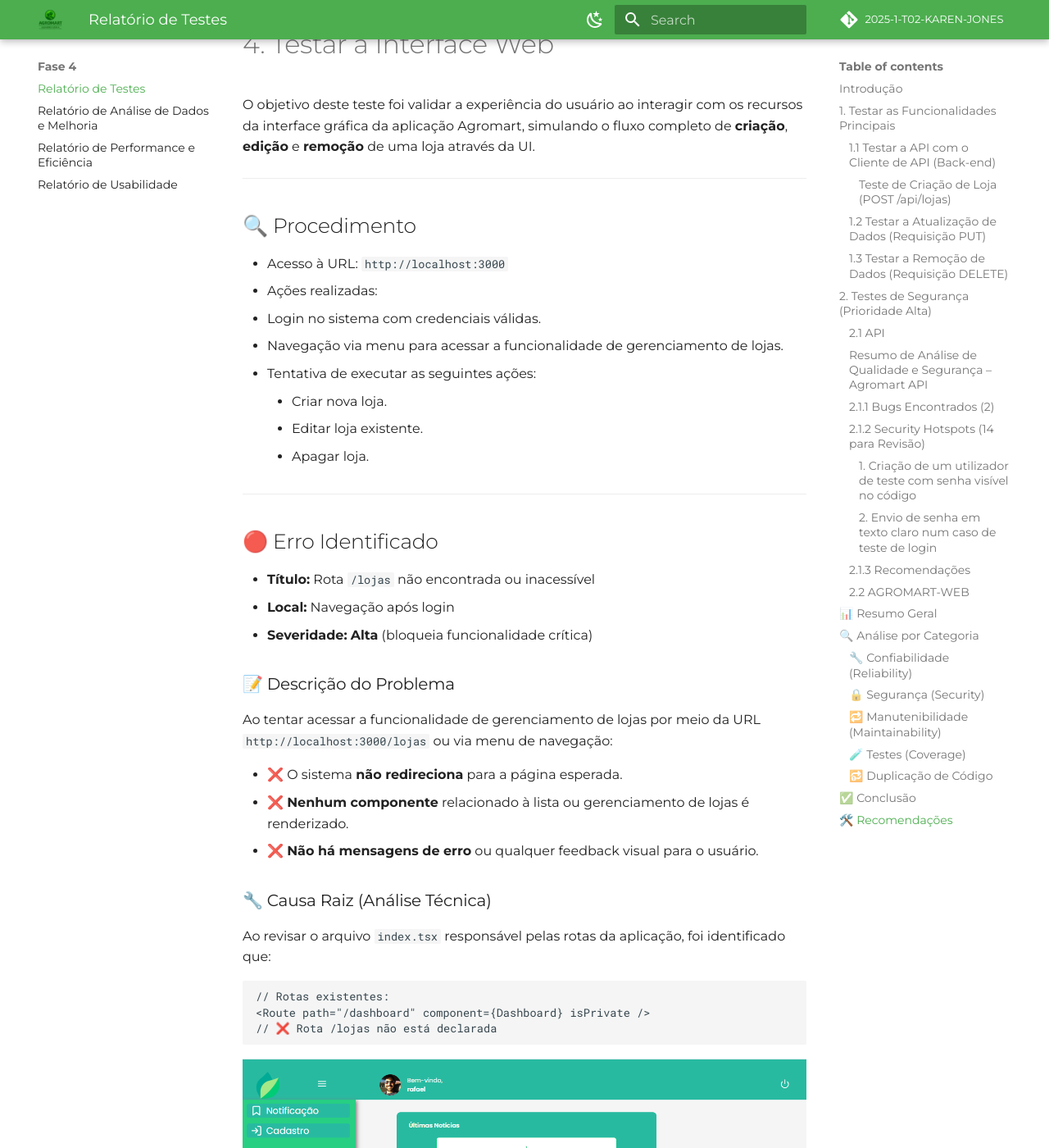
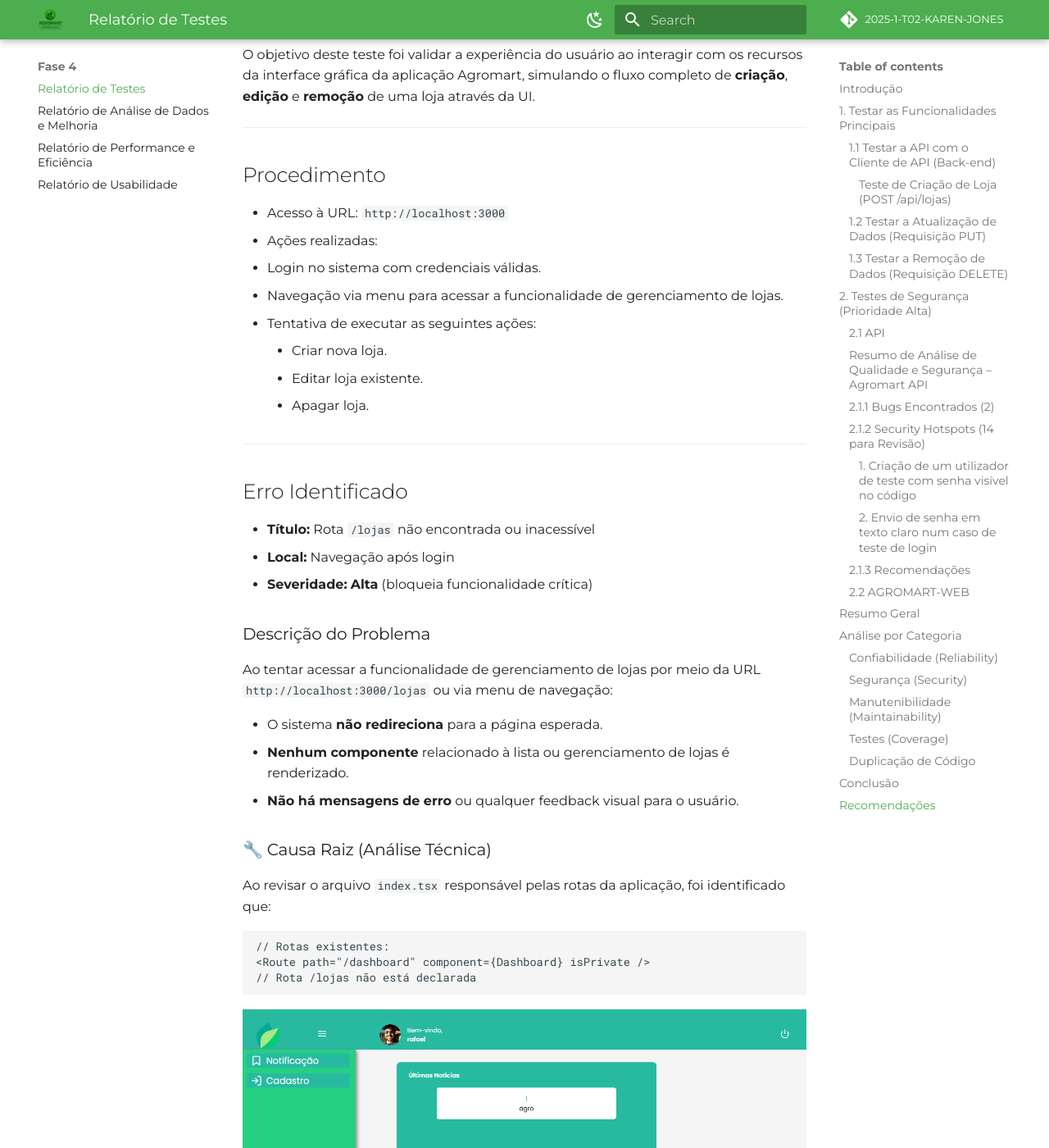
Before and after one commit to FCTE-Qualidade-de-Software-1/2025-1-T02-KAREN-JONES, an MkDocs documentation site: the page built from docs/relatorio_testes.md, in a window 1280 px wide and 1400 px high, scrolled down 13041 px. Shown: the whole window at 82% size. Built offline with MkDocs 1.6.1 and Material for MkDocs 9.7.7, drawn with Linux system fonts in a browser that asks for light colours; comment, search, counter and statistics services are not loaded; some of the changed text lies outside the part shown.

````diff
--- a/docs/relatorio_testes.md
+++ b/docs/relatorio_testes.md
@@ -165,13 +165,13 @@ A seguir, apresentam-se as recomendações para melhorar a qualidade e seguranç
 ![Testes de Segurança e Qualidade de Código (SonarQube)](./assets/testes/figura_10.png)
 
 
-📅 **Data da Análise:** 05 de julho de 2025
-📄 **Branch analisado:** `main`
-✅ **Resultado da Qualidade:** *Passed* (Todos os critérios foram atendidos)
+**Data da Análise:** 05 de julho de 2025
+**Branch analisado:** `main`
+**Resultado da Qualidade:** *Passed* (Todos os critérios foram atendidos)
 
 ---
 
-## 📊 Resumo Geral
+## Resumo Geral
 
 | Métrica                 | Resultado         | Nota                     |
 |-------------------------|-------------------|--------------------------|
@@ -180,52 +180,52 @@ A seguir, apresentam-se as recomendações para melhorar a qualidade e seguranç
 | Hotspots de Segurança   | 0                 | A (Sem riscos críticos)  |
 | Débito Técnico          | 1h 17min          | A (Baixo impacto)        |
 | Code Smells             | 17                | A (Boa manutenibilidade) |
-| Cobertura de Testes     | 0% (0 testes)     | ⚠️ (Necessita melhoria)  |
+| Cobertura de Testes     | 0% (0 testes)     | (Necessita melhoria)  |
 | Linhas a cobrir         | 226               | —                        |
 | Duplicação de Código    | 2.9% em 1.500 l
 
-## 🔍 Análise por Categoria
+## Análise por Categoria
 
-### 🔧 Confiabilidade (Reliability)
+### Confiabilidade (Reliability)
 - **Bugs detectados:** 0
 - **Nota:** A
 - **Comentário:** O código analisado está livre de bugs reconhecidos, o que reflete um bom padrão de qualidade.
 
-### 🔒 Segurança (Security)
+### Segurança (Security)
 - **Vulnerabilidades:** 0
 - **Security Hotspots:** 0 (nenhum ponto crítico pendente de revisão)
 - **Nota:** A
 - **Comentário:** Nenhuma falha de segurança foi identificada na análise. Excelente resultado para ambientes que exigem proteção de dados.
 
-### 🔁 Manutenibilidade (Maintainability)
+### Manutenibilidade (Maintainability)
 - **Code Smells:** 17
 - **Débito Técnico:** 1 hora e 17 minutos
 - **Nota:** A
 - **Comentário:** O nível de “code smells” é muito baixo e o débito técnico estimado é mínimo, indicando facilidade de manutenção futura.
 
-### 🧪 Testes (Coverage)
+### Testes (Coverage)
 - **Cobertura:** 0% sobre 226 linhas de código
 - **Unit Tests:** Não identificados
 - **Comentário:** A ausência de cobertura de testes automatizados representa um ponto crítico a ser endereçado.
   **Recomendação:** Implementar testes unitários e de integração.
 
-### 🔂 Duplicação de Código
+### Duplicação de Código
 - **Duplicação:** 2.9% (em 1.500 linhas)
 - **Blocos Duplicados:** 2
 - **Comentário:** O nível de duplicação está em um patamar considerado aceitável, mas pode ser otimizado com refatorações leves.
 
 ---
 
-## ✅ Conclusão
+## Conclusão
 
 O projeto **"agromart-web"** atende a todos os critérios de qualidade definidos na análise do **SonarQube**.
 Com **nota A em Confiabilidade, Segurança e Manutenibilidade**, o código está bem estruturado e pronto para produção.
 
-> ⚠️ O principal ponto de atenção é a **ausência de testes automatizados**, o que pode impactar a confiabilidade em longo prazo.
+> O principal ponto de atenção é a **ausência de testes automatizados**, o que pode impactar a confiabilidade em longo prazo.
 
 ---
 
-## 🛠️ Recomendações
+## Recomendações
 
 1. **Implementar testes unitários e de integração** para aumentar a cobertura de código e garantir regressão segura.
 2. **Refatorar blocos duplicados**, mesmo que em baixa quantidade, para evitar problemas de manutenção futura.
@@ -243,7 +243,7 @@ Este teste tem como objetivo verificar se a aplicação web Agromart implementa
   Acesso direto à URL `http://localhost:3000/dashboard` sem estar logado.
 
 - **Resultado obtido:**
-  ✅ O sistema redirecionou automaticamente para `http://localhost:3000/login`.
+  O sistema redirecionou automaticamente para `http://localhost:3000/login`.
 
 - **Conclusão:**
   Comportamento correto. A aplicação impede acesso direto a rotas protegidas sem autenticação.
@@ -264,8 +264,8 @@ Este teste tem como objetivo verificar se a aplicação web Agromart implementa
 
 | Verificação                                 | Resultado |
 |---------------------------------------------|-----------|
-| Página carrega sem erros                    | ✅ Sim     |
-| Dados sensíveis (ex: nome do usuário) visíveis | ✅ Sim     |
+| Página carrega sem erros                    | Sim     |
+| Dados sensíveis (ex: nome do usuário) visíveis | Sim     |
 
 - **Conclusão:**
   A autenticação está funcionando conforme esperado.
@@ -280,7 +280,7 @@ Este teste tem como objetivo verificar se a aplicação web Agromart implementa
   - Tentei acessar manualmente `http://localhost:3000/dashboard`.
 
 - **Resultado obtido:**
-  ✅ O sistema redirecionou corretamente para `http://localhost:3000/login`.
+  O sistema redirecionou corretamente para `http://localhost:3000/login`.
 
 - **Verificações adicionais:**
   - Cookies de sessão foram removidos (DevTools → Application → Cookies).
@@ -291,17 +291,17 @@ Este teste tem como objetivo verificar se a aplicação web Agromart implementa
 
 ---
 
-## 🔍 Tabela Resumo
+## Tabela Resumo
 
 | Cenário de Teste         | Comportamento Esperado    | Resultado Obtido       | Status |
 |--------------------------|----------------------------|-------------------------|--------|
-| Acesso não autenticado   | Redirecionar para `/login` | ✅ Redirecionou         | OK     |
-| Acesso após login        | Carregar página com dados  | ✅ Carregou corretamente | OK     |
-| Acesso após logout       | Redirecionar para `/login` | ✅ Redirecionou         | OK     |
+| Acesso não autenticado   | Redirecionar para `/login` | Redirecionou         | OK     |
+| Acesso após login        | Carregar página com dados  | Carregou corretamente | OK     |
+| Acesso após logout       | Redirecionar para `/login` | Redirecionou         | OK     |
 
 ---
 
-## ⚠️ Observações
+## Observações
 
 - Todos os cenários testados apresentaram os comportamentos de segurança esperados.
 - **Recomendação:**
@@ -313,7 +313,7 @@ O objetivo deste teste foi validar a experiência do usuário ao interagir com o
 
 ---
 
-## 🔍 Procedimento
+## Procedimento
 
 - Acesso à URL: `http://localhost:3000`
 - Ações realizadas:
@@ -326,19 +326,19 @@ O objetivo deste teste foi validar a experiência do usuário ao interagir com o
 
 ---
 
-## 🔴 Erro Identificado
+## Erro Identificado
 
 - **Título:** Rota `/lojas` não encontrada ou inacessível
 - **Local:** Navegação após login
 - **Severidade:** **Alta** (bloqueia funcionalidade crítica)
 
-### 📝 Descrição do Problema
+### Descrição do Problema
 
 Ao tentar acessar a funcionalidade de gerenciamento de lojas por meio da URL `http://localhost:3000/lojas` ou via menu de navegação:
 
-- ❌ O sistema **não redireciona** para a página esperada.
-- ❌ **Nenhum componente** relacionado à lista ou gerenciamento de lojas é renderizado.
-- ❌ **Não há mensagens de erro** ou qualquer feedback visual para o usuário.
+- O sistema **não redireciona** para a página esperada.
+- **Nenhum componente** relacionado à lista ou gerenciamento de lojas é renderizado.
+- **Não há mensagens de erro** ou qualquer feedback visual para o usuário.
 
 ### 🔧 Causa Raiz (Análise Técnica)
 
@@ -347,7 +347,7 @@ Ao revisar o arquivo `index.tsx` responsável pelas rotas da aplicação, foi id
 ```tsx
 // Rotas existentes:
 <Route path="/dashboard" component={Dashboard} isPrivate />
-// ❌ Rota /lojas não está declarada
+// Rota /lojas não está declarada
 ```
 
 ![Tela Principal da Aplicação Após Login](./assets/testes/figura_11.png)
````
